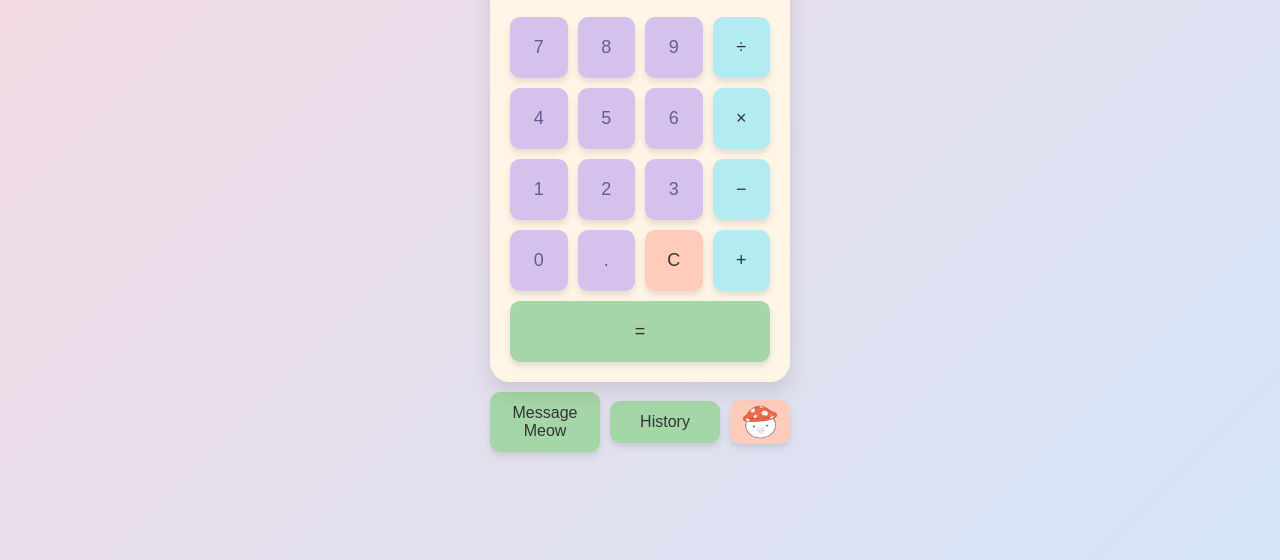
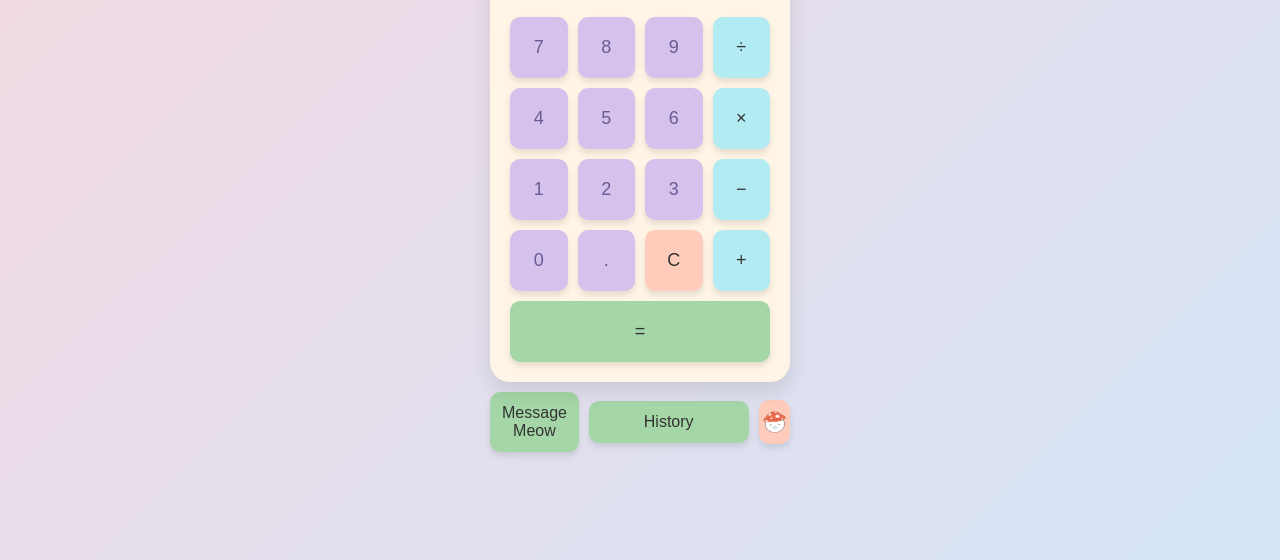
Before and after one commit to Epicsteffy/function, a plain HTML site: page index.html in a window 1280 px wide. Shown: the part 240-800 px from the top of the page. Drawn offline with Linux system fonts and the light colour scheme.

Commit message:
Added cute fixing5

```diff
--- a/index.html
+++ b/index.html
@@ -3,7 +3,7 @@
 <head>
   <meta charset="UTF-8">
   <meta name="viewport" content="width=device-width, initial-scale=1.0">
-  <title> Mai Calculator </title>
+  <title>Mai Calculator</title>
   <link rel="stylesheet" href="styles.css">
   <link rel="manifest" href="/manifest.json">
 </head>
@@ -35,7 +35,7 @@
   <div class="bottom-buttons">
     <a href="feedback.html" class="feedback-button small-button">Message Meow</a>
     <button id="history-button" class="feedback-button">History</button>
-    <button id="cute-button" class="feedback-button cute-button">
+    <button id="quote-button" class="feedback-button cute-button">
         <img src="cute.png" alt="Cute Toy" class="cute-image">
     </button>
   </div>
--- a/styles.css
+++ b/styles.css
@@ -344,8 +344,7 @@ h1 {
   gap: 10px;
 }
 
-.feedback-button.small-button,
-#history-button {
+.feedback-button.small-button {
     flex: 1;
 }
 
@@ -413,6 +412,11 @@ body.dark-theme #history-popup {
   transition: color 0.5s ease, border-bottom 0.5s ease;
 }
 
+body.dark-theme .history-container li {
+    color: #ecf0f1;
+    border-bottom: 1px solid #465b70;
+}
+
 .history-container li:last-child {
   border-bottom: none;
 }
```
